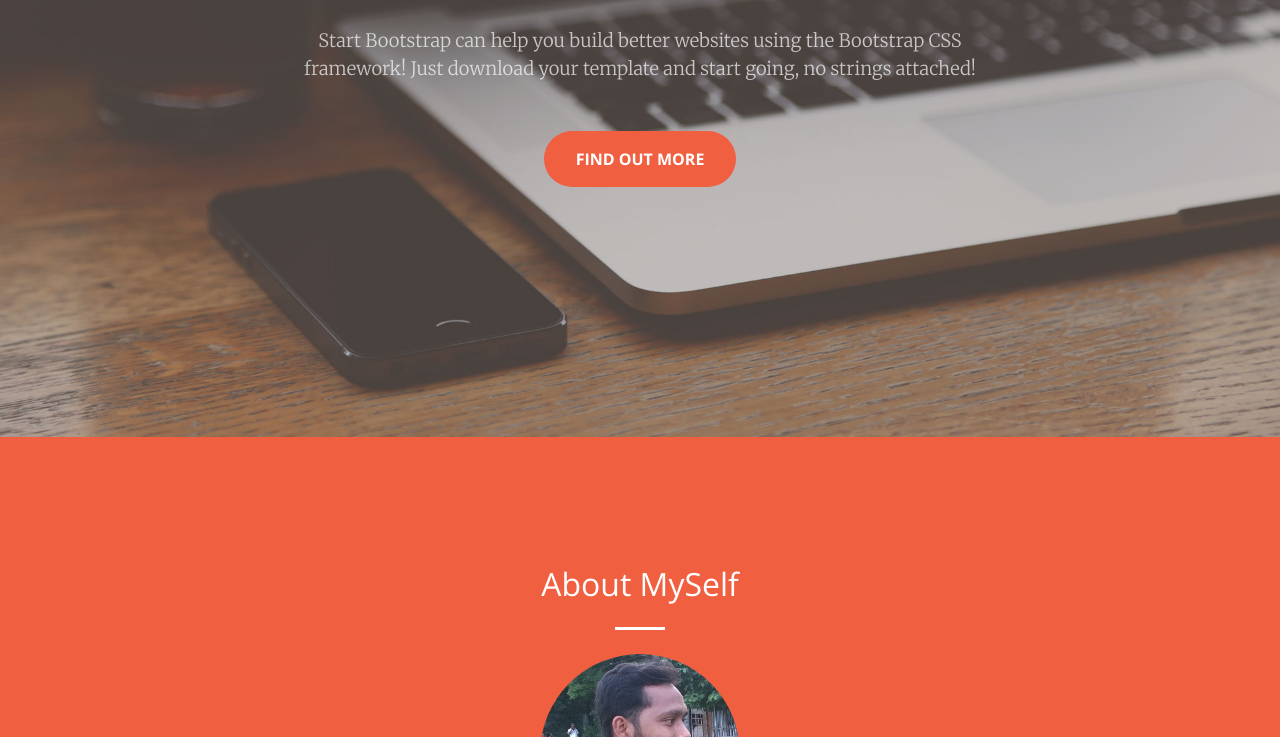
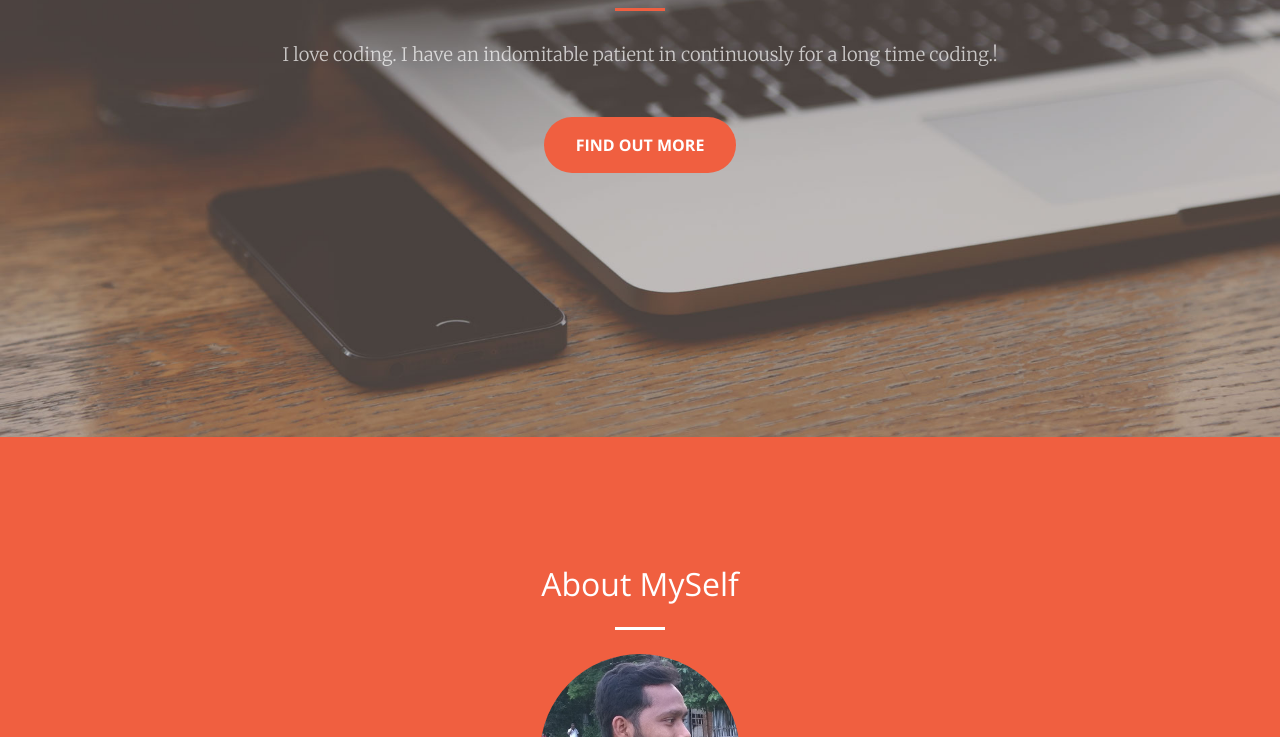
Before and after one commit to ShahabuddinAhmed/ShahabuddinAhmed.github.io, a plain HTML site: page index.html in a window 1280 px wide. Shown: the part 363-1100 px from the top of the page. Drawn offline with nearby package versions, Linux system fonts and the light colour scheme.

Commit message:
heading text is changed

```diff
--- a/index.html
+++ b/index.html
@@ -57,7 +57,8 @@
                   <hr>
                </div>
                <div class="col-lg-8 mx-auto">
-                  <p class="text-faded mb-5">Start Bootstrap can help you build better websites using the Bootstrap CSS framework! Just download your template and start going, no strings attached!</p>
+                  <p class="text-faded mb-5">I love coding. I have an indomitable patient in
+                     continuously for a long time coding.!</p>
                   <a class="btn btn-primary btn-xl js-scroll-trigger" href="#about">Find Out More</a>
                </div>
             </div>
@@ -70,7 +71,7 @@
                <div class="col-lg-8 mx-auto text-center">
                   <h2 class="section-heading text-white">About MySelf</h2>
                   <hr class="light my-4">
-                  <img src="/img/1.jpg" class="rounded-circle" alt="Cinque Terre" width="200" height="200">
+                  <img src="img/1.jpg" class="rounded-circle" alt="Cinque Terre" width="200" height="200">
                   <p class="text-faded mb-4">I am MEAN Stack Developer. I am studying in B.Sc Engineering in
                       "Computer Science and Engineering" of University of Rajshahi, Bangladesh. I love coding.
                        I have an indomitable patient in continuously for a long time coding. In previous,
```
